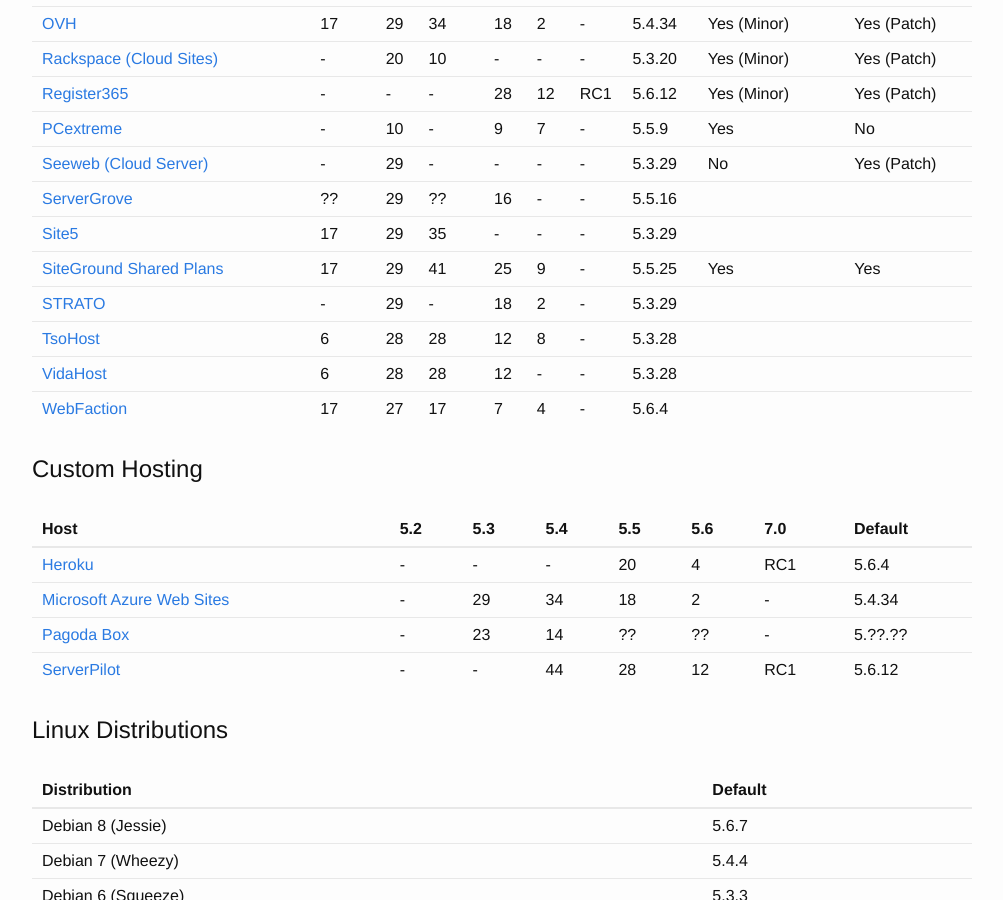
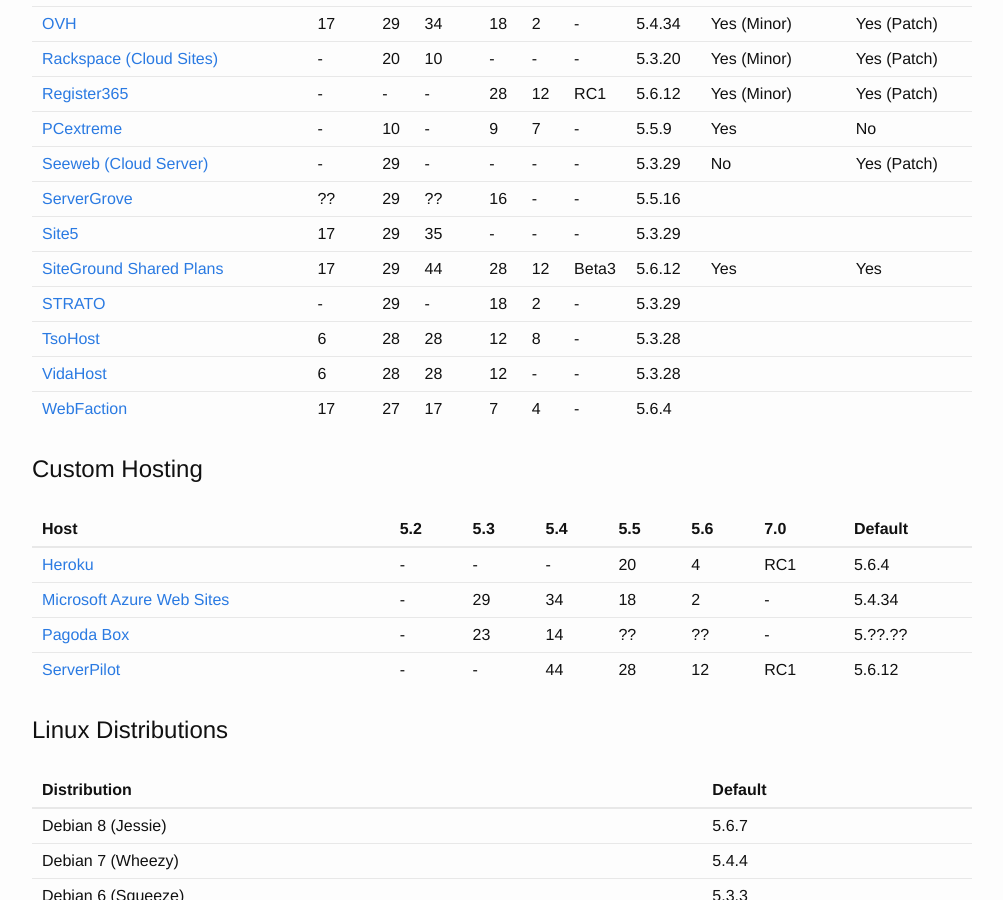
Before and after one commit to phpversions/phpversions.info, a Jekyll site: the page built from index.html, in a window 1280 px wide and 900 px high, scrolled down 1507 px. Shown: the whole window, without its empty margins (138-1141 px from the left). Built offline with Jekyll 4.4.1, drawn with Linux system fonts in a browser that asks for light colours.

Commit message:
Update shared_hosts.yml
Updating the SiteGround PHP versions info. Next week Daniel will change the PHP7 version to RC1 when it's available on all servers.

```diff
--- a/_data/shared_hosts.yml
+++ b/_data/shared_hosts.yml
@@ -285,12 +285,13 @@
 
 - name: "SiteGround Shared Plans"
   url: "http://www.siteground.com/web-hosting.htm"
-  php56: 9
-  php55: 25
-  php54: 41
+  php70: Beta3
+  php56: 12
+  php55: 28
+  php54: 44
   php53: 29
   php52: 17
-  default: 5.5.25
+  default: 5.6.12
   manual_update: "Yes"
   auto_update: "Yes"
 
```
